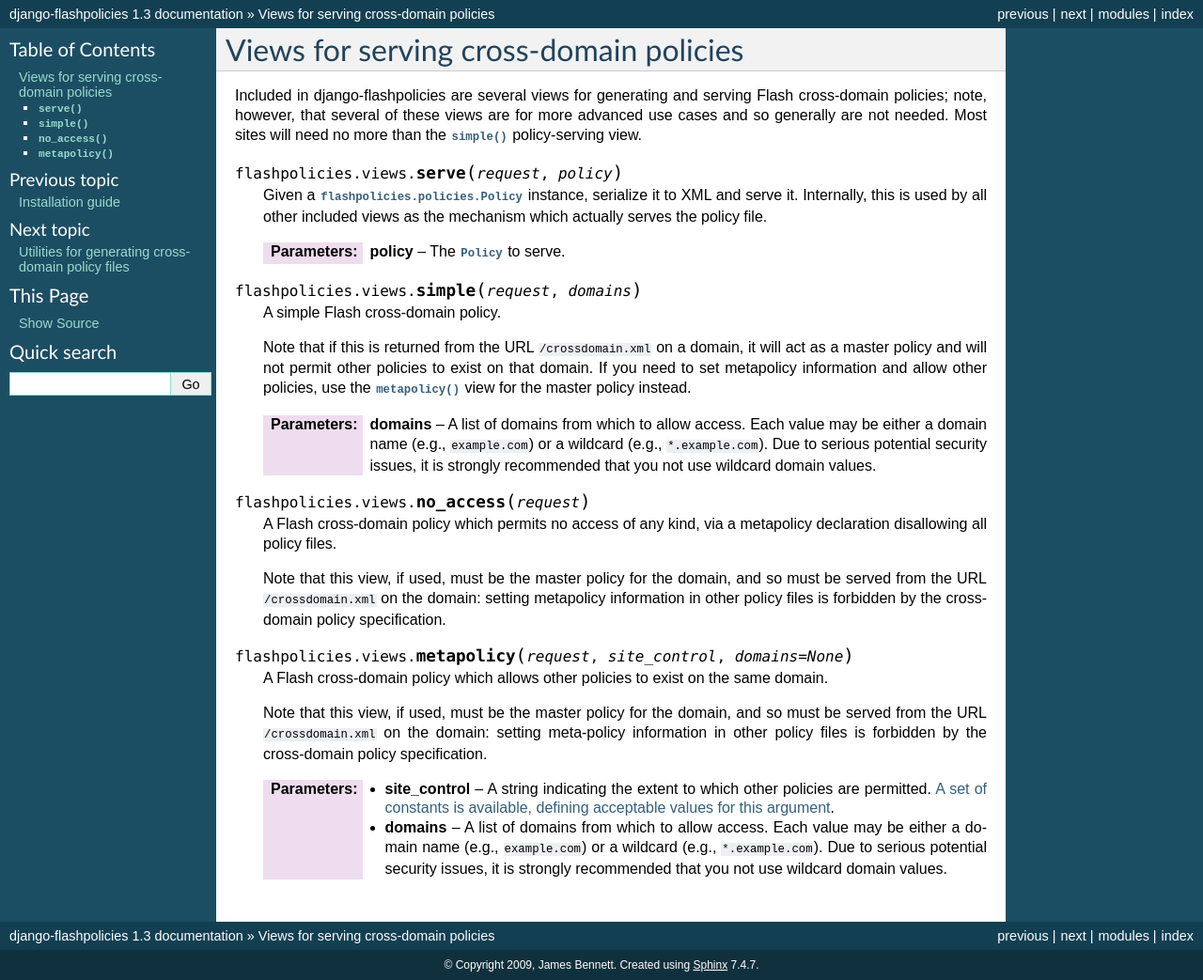
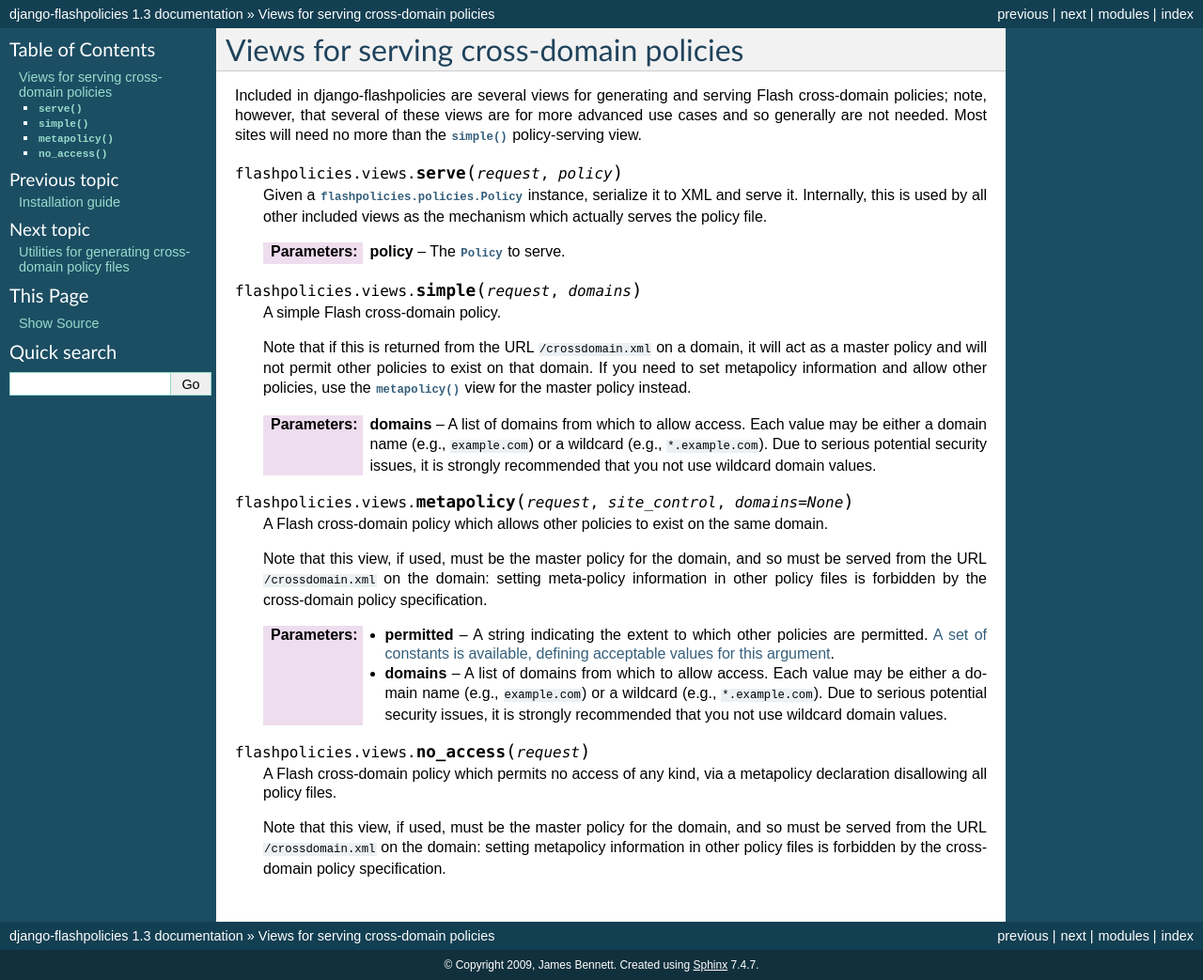
Before and after one commit to ubernostrum/django-flashpolicies, a Sphinx documentation site: the page built from docs/views.rst, in a window 1280 px wide. Shown: the whole page at 94% size. Built offline with Sphinx 7.4.7, drawn with Linux system fonts in a browser that asks for light colours.

Commit message:
Change the argument name on the metapolicy view to be more consistent.

```diff
--- a/docs/views.rst
+++ b/docs/views.rst
@@ -57,7 +47,7 @@
    the domain: setting meta-policy information in other policy files
    is forbidden by the cross-domain policy specification.
 
-   :param site_control: A string indicating the extent to which other
+   :param permitted: A string indicating the extent to which other
       policies are permitted. :ref:`A set of constants is available,
       defining acceptable values for this argument
       <metapolicy-constants>`.
```
Also changed, not shown: other parts of docs/views.rst (+10 -10 lines), 2 other files.
